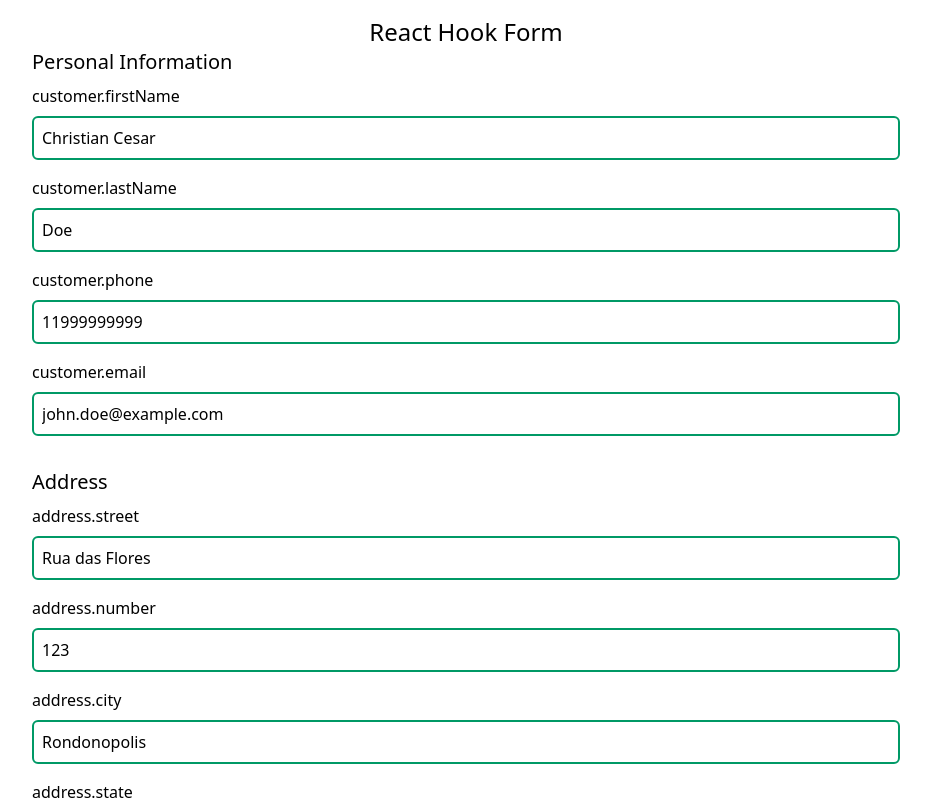
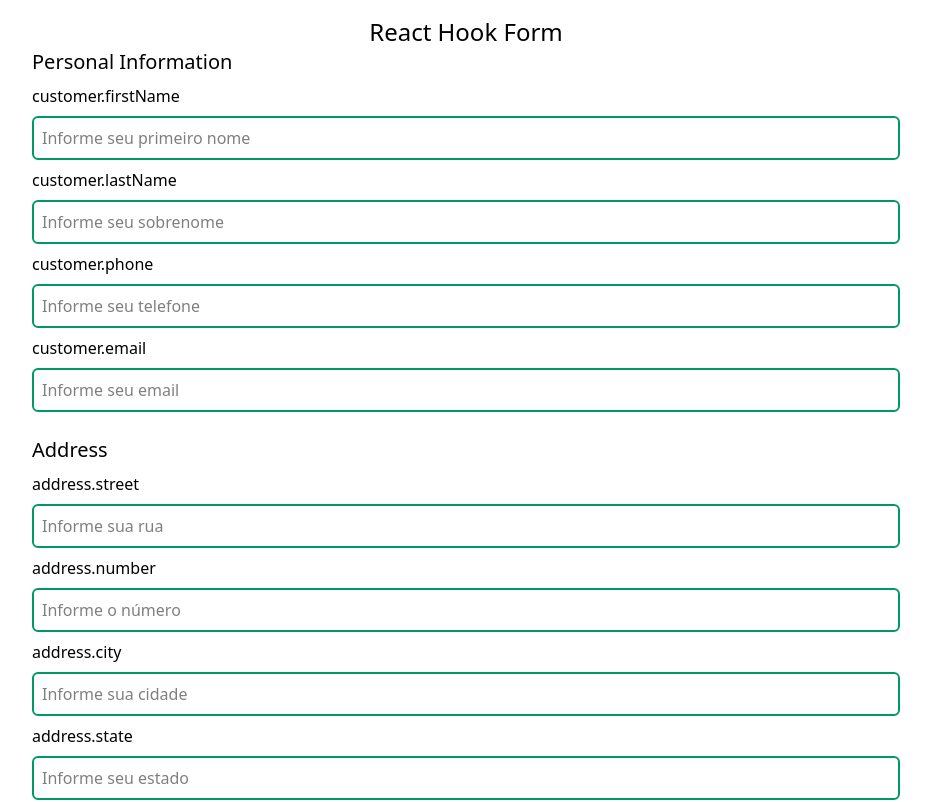
Before and after one commit to christiancesar/vite-template, a React (Vite) app: page / in a window 1280 px wide. Shown: the top 802 px of the page, without its empty margins (174-1105 px from the left). Built offline with nearby package versions, Linux system fonts and the light colour scheme.

Commit message:
chore: fix the show field error in component input-text

```diff
--- a/src/App.tsx
+++ b/src/App.tsx
@@ -5,25 +5,24 @@ import { yupResolver } from '@hookform/resolvers/yup';
 import * as yup from 'yup';
 import { Address } from './components/address';
 
+yup.setLocale({
+  mixed: {
+    required: 'Campo obrigatório',
+  },
+  string: {
+    min: 'Deve ter no mínimo ${min} caracteres',
+    email: 'Deve ser um email válido',
+  },
+});
+
 const customerRegisterSchema = yup
   .object({
     customer: yup
       .object({
-        firstName: yup
-          .string()
-          .min(3, {
-            message: 'Nome deve ter no mínimo 3 caracteres',
-          })
-          .required(),
-        lastName: yup
-          .string()
-          .min(3, { message: 'Sobrenome deve ter no mínimo 3 caracteres' })
-          .required(),
-        phone: yup
-          .string()
-          .min(11, { message: 'Telefone inválido' })
-          .required(),
-        email: yup.string().email({ message: 'Email inválido' }).required(),
+        firstName: yup.string().min(3).required(),
+        lastName: yup.string().min(3).required(),
+        phone: yup.string().min(11).required(),
+        email: yup.string().email().required(),
       })
       .required(),
     address: yup
@@ -40,21 +39,21 @@ const customerRegisterSchema = yup
 
 export type CustomerRegister = yup.InferType<typeof customerRegisterSchema>;
 
-const user: CustomerRegister = {
-  customer: {
-    firstName: 'Christian Cesar',
-    lastName: 'Doe',
-    phone: '11999999999',
-    email: 'john.doe@example.com',
-  },
-  address: {
-    street: 'Rua das Flores',
-    number: '123',
-    city: 'Rondonopolis',
-    state: 'MT',
-    zipCode: '78735000',
-  },
-};
+// const user: CustomerRegister = {
+//   customer: {
+//     firstName: 'Christian Cesar',
+//     lastName: 'Doe',
+//     phone: '11999999999',
+//     email: 'john.doe@example.com',
+//   },
+//   address: {
+//     street: 'Rua das Flores',
+//     number: '123',
+//     city: 'Rondonopolis',
+//     state: 'MT',
+//     zipCode: '78735000',
+//   },
+// };
 
 export default function App() {
   const [listNames, setListNames] = useState<string[]>([]);
@@ -63,17 +62,17 @@ export default function App() {
     resolver: yupResolver(customerRegisterSchema),
     defaultValues: {
       customer: {
-        firstName: user.customer.firstName,
-        lastName: user.customer.lastName,
-        phone: user.customer.phone,
-        email: user.customer.email,
+        firstName: '',
+        lastName: '',
+        phone: '',
+        email: '',
       },
       address: {
-        street: user.address.street,
-        number: user.address.number,
-        city: user.address.city,
-        state: user.address.state,
-        zipCode: user.address.zipCode,
+        street: '',
+        number: '',
+        city: '',
+        state: '',
+        zipCode: '',
       },
     },
   });
@@ -104,7 +103,7 @@ export default function App() {
                   <InputText
                     label={field.name}
                     placeholder="Informe seu primeiro nome"
-                    error={errors.customer?.firstName?.message}
+                    error={errors.customer?.firstName}
                     {...field}
                   />
                 )}
@@ -116,7 +115,7 @@ export default function App() {
                   <InputText
                     label={field.name}
                     placeholder="Informe seu sobrenome"
-                    error={errors.customer?.lastName?.message}
+                    error={errors.customer?.lastName}
                     {...field}
                   />
                 )}
@@ -129,7 +128,7 @@ export default function App() {
                   <InputText
                     label={field.name}
                     placeholder="Informe seu telefone"
-                    error={errors.customer?.phone?.message}
+                    error={errors.customer?.phone}
                     {...field}
                   />
                 )}
@@ -141,7 +140,7 @@ export default function App() {
                   <InputText
                     label={field.name}
                     placeholder="Informe seu email"
-                    error={errors.customer?.email?.message}
+                    error={errors.customer?.email}
                     {...field}
                   />
                 )}
--- a/src/components/address.tsx
+++ b/src/components/address.tsx
@@ -18,7 +18,7 @@ export function Address() {
           <InputText
             label={field.name}
             placeholder="Informe sua rua"
-            error={errors.address?.street?.message}
+            error={errors.address?.street}
             {...field}
           />
         )}
@@ -30,7 +30,7 @@ export function Address() {
           <InputText
             label={field.name}
             placeholder="Informe o número"
-            error={errors.address?.number?.message}
+            error={errors.address?.number}
             {...field}
           />
         )}
@@ -42,7 +42,7 @@ export function Address() {
           <InputText
             label={field.name}
             placeholder="Informe sua cidade"
-            error={errors.address?.city?.message}
+            error={errors.address?.city}
             {...field}
           />
         )}
@@ -54,7 +54,7 @@ export function Address() {
           <InputText
             label={field.name}
             placeholder="Informe seu estado"
-            error={errors.address?.state?.message}
+            error={errors.address?.state}
             {...field}
           />
         )}
@@ -66,7 +66,7 @@ export function Address() {
           <InputText
             label={field.name}
             placeholder="Informe seu CEP"
-            error={errors.address?.zipCode?.message}
+            error={errors.address?.zipCode}
             {...field}
           />
         )}
--- a/src/components/input-text.tsx
+++ b/src/components/input-text.tsx
@@ -1,7 +1,9 @@
+import { FieldError } from 'react-hook-form';
+
 type InputTextProps = {
   placeholder: string;
   label: string;
-  error?: string;
+  error?: FieldError;
 } & React.InputHTMLAttributes<HTMLInputElement>;
 
 export function InputText({
@@ -11,24 +13,16 @@ export function InputText({
   ...props
 }: InputTextProps) {
   return (
-    <div className="flex flex-col gap-2" {...props}>
+    <div className="flex flex-col gap-2">
       <label>{label}</label>
       <input
         defaultValue={props.value}
         type="text"
         placeholder={placeholder}
         className="rounded-md border-2 border-emerald-600 p-2"
+        {...props}
       />
-      <span className="text-red-500">
-        {/* Não sei porque mas simplmente chamar o erro que vem de
-        `erros.name?.message` não funciona, acusa como um Objeto, passei o
-        `message` como uma propriedade `error` do componente InputText e chamei
-        esse `Object.entries` que estava na documentação do React Hook Form. */}
-        {error &&
-          Object.entries(error).map(([type, message]) => (
-            <p key={type}>{message}</p>
-          ))}
-      </span>
+      {error && <span className="text-red-500">{error.message}</span>}
     </div>
   );
 }
```
